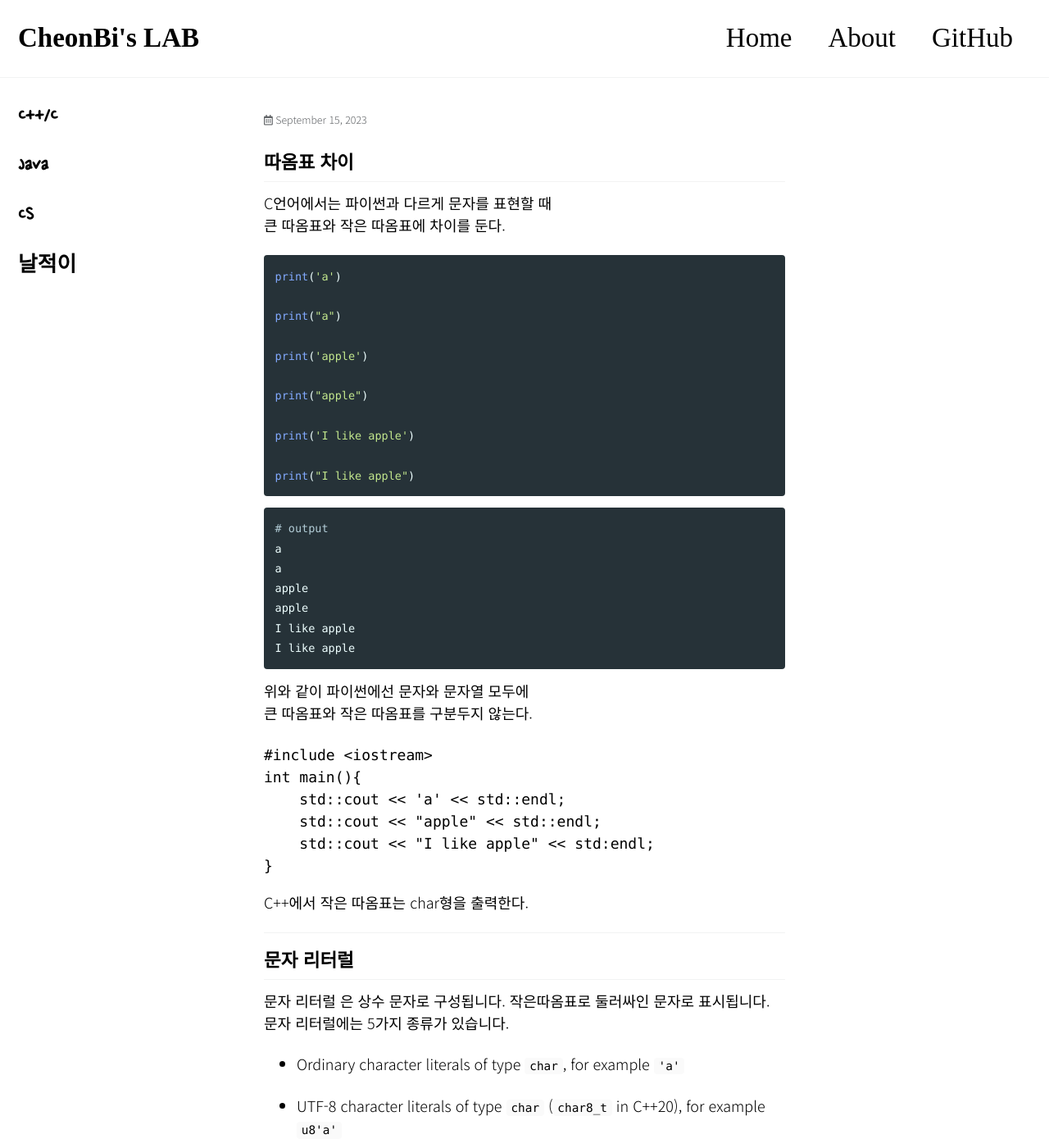
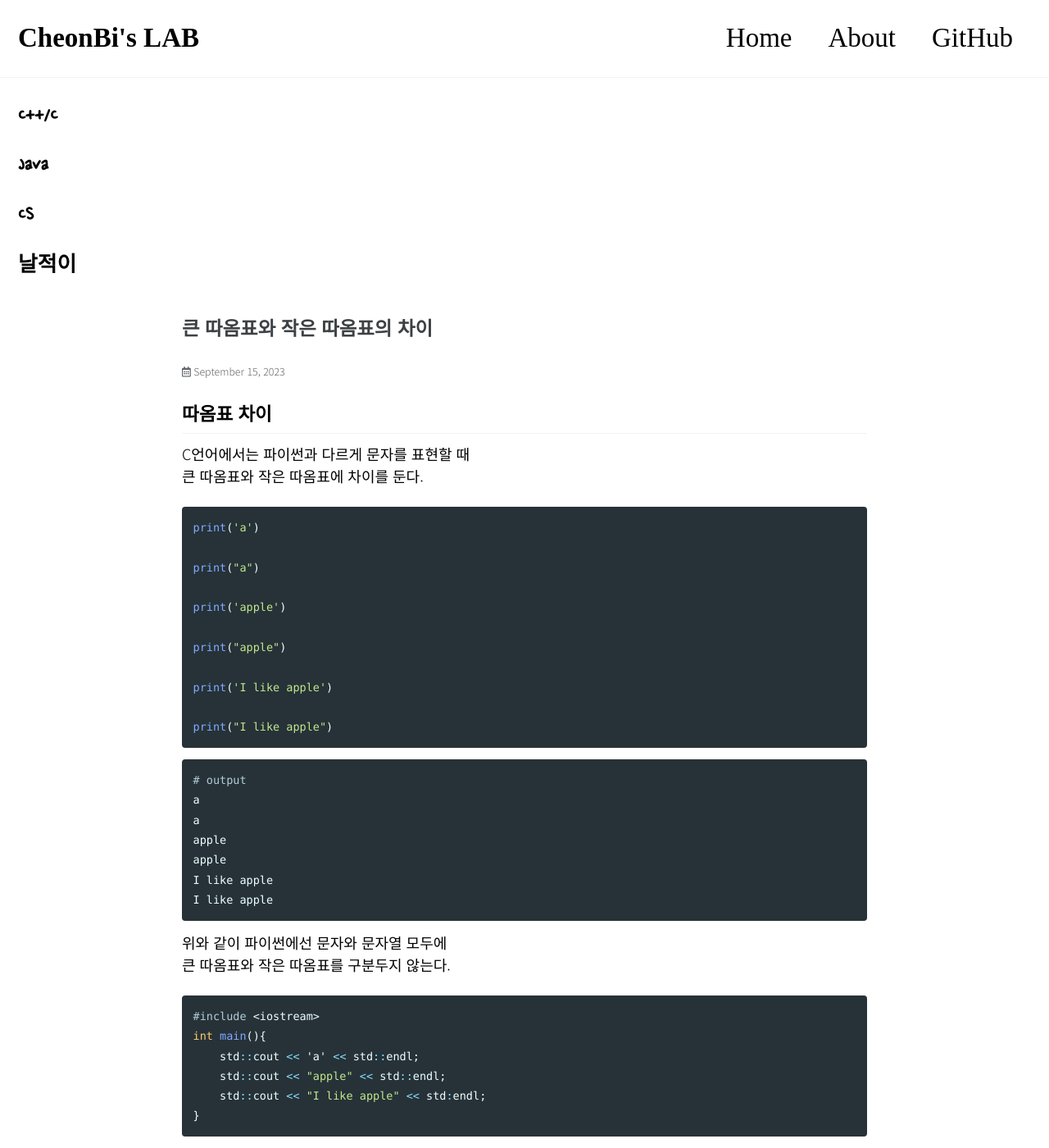
Before and after one commit to CheonBi/cheonbi.github.io, a Jekyll site: the page built from _posts/cpp/2023-09-15-literal.md, in a window 1280 px wide and 1400 px high. Shown: the whole window at 82% size. Built offline with Jekyll 4.4.1, drawn with Linux system fonts in a browser that asks for light colours; cached includes are drawn as plain includes; some web fonts are replaced.

Commit message:
final final final today-23.09.15

````diff
--- a/_posts/cpp/2023-09-15-literal.md
+++ b/_posts/cpp/2023-09-15-literal.md
@@ -36,7 +36,7 @@ I like apple
 위와 같이 파이썬에선 문자와 문자열 모두에
 큰 따옴표와 작은 따옴표를 구분두지 않는다.
 
-```C++
+```c++
 #include <iostream>
 int main(){
     std::cout << 'a' << std::endl;
--- a/_sass/minimal-mistakes/_page.scss
+++ b/_sass/minimal-mistakes/_page.scss
@@ -45,8 +45,8 @@ body {
   }
 
   @include breakpoint($x-large) {
-    width: calc(100% - #{$right-sidebar-width});
-    padding-right: $right-sidebar-width;
+    width: calc(100% - #{$right-sidebar-width-narrow});
+    padding-right: $right-sidebar-width-narrow;
   }
 
   .page__inner-wrap {
````
Also changed, not shown: other parts of _posts/cpp/2023-09-15-literal.md (+2 -2 lines), _pages/categories/category-cpp.md (+1 -1 lines).
